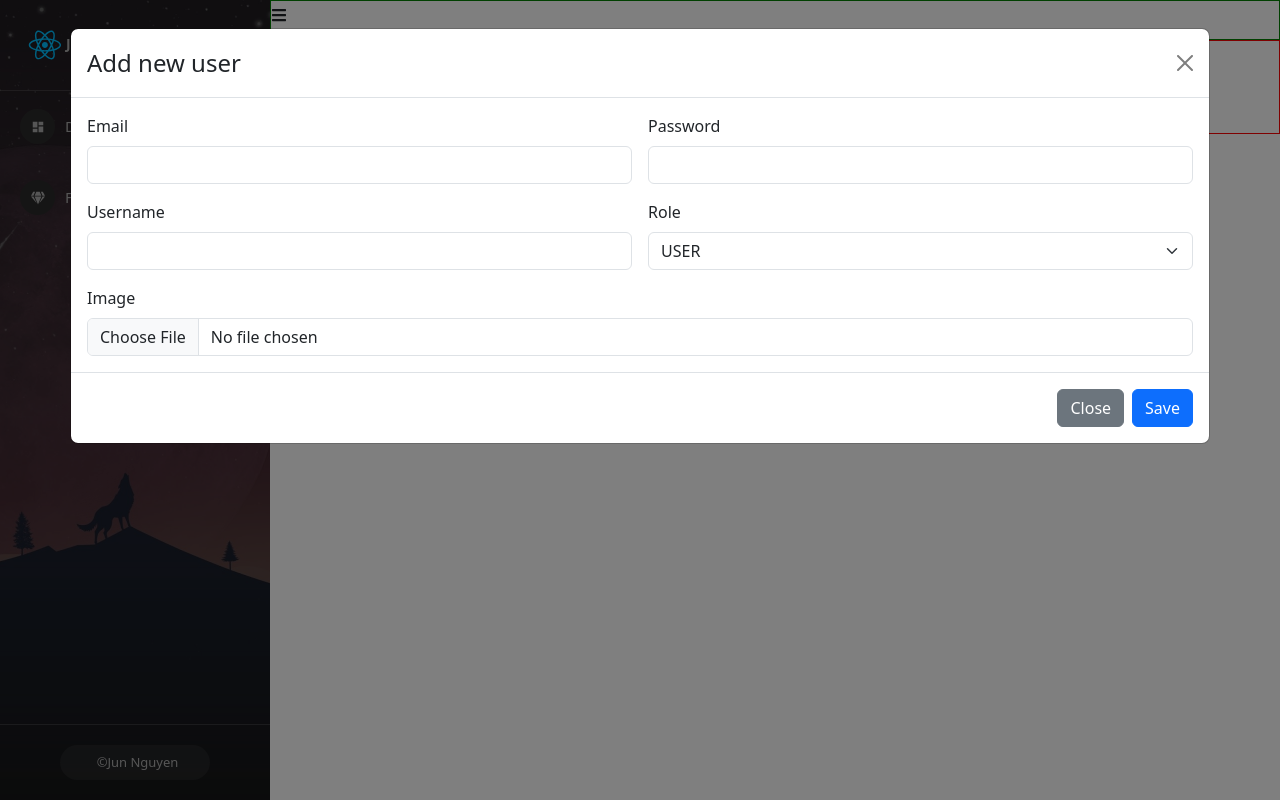
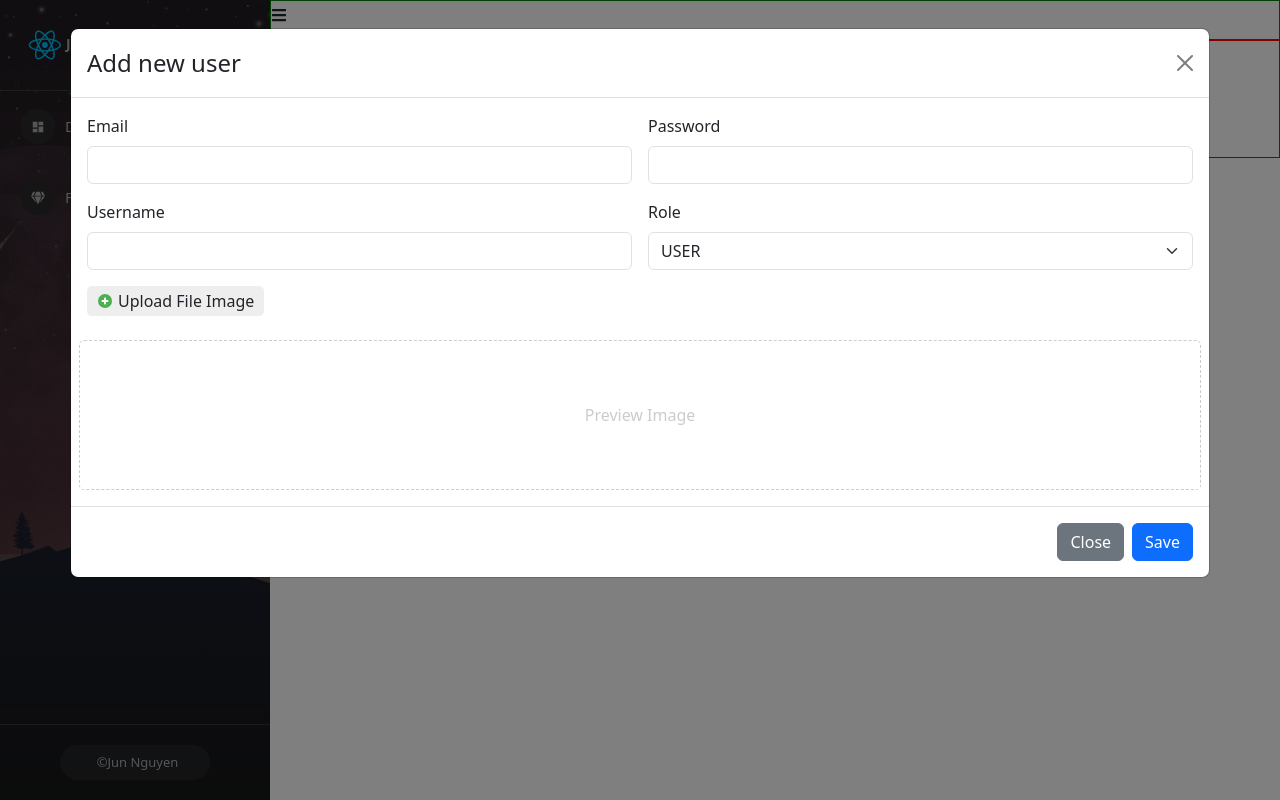
Before and after one commit to tantrung0204/start-react-hook, a React (Create React App) app: page /admins/manage-users in a window 1280 px wide. Both pictures are taken after a click on the button "Launch demo modal". Built offline with nearby package versions, Linux system fonts and the light colour scheme.

Commit message:
state modal add user

```diff
--- a/src/components/Admin/Content/ManageUser.js
+++ b/src/components/Admin/Content/ManageUser.js
@@ -1,19 +1,21 @@
 import ModalCreateUser from "./ModalCreateUser";
+import './ManageUser.scss'
 
 const ManageUser = (props) => {
     return (
-        <div classNameName="manage-user-container">
-            <div classNameName="title">
+        <div className="manage-user-container">
+            <div className="title">
                 Manage Users
             </div>
-            <div classNameName="users-content">
+            <div className="users-content">
                 <div >
                     <button>Add new user</button>
                 </div>
                 <div>
                     table users
-                    <ModalCreateUser />
+
                 </div>
+                <ModalCreateUser />
             </div>
         </div>
     );
--- /dev/null
+++ b/src/components/Admin/Content/ManageUser.scss
@@ -0,0 +1,42 @@
+.manage-user-container {
+    .users-content {
+        .img-preview {
+            border: 1px solid red;
+        }
+    }
+}
+
+.modal-add-user {
+    .img-preview {
+        border: 1px dashed #ccc;
+        border-radius: 5px;
+        height: 150px;
+        display: flex;
+        justify-content: center;
+        align-items: center;
+        color: #ccc;
+
+        img {
+            max-width: 100%;
+            max-height: 100%;
+        }
+    }
+
+    .label-upload {
+        display: flex;
+        align-items: center;
+        justify-content: center;
+        gap: 5px;
+        width: fit-content;
+        border: 1px solid red;
+        padding: 3px 10px;
+        border-radius: 5px;
+        background-color: #eeeeee;
+        border: none;
+        cursor: pointer;
+
+        &:hover {
+            background-color: #dcdcdc;
+        }
+    }
+}
--- a/src/components/Admin/Content/ModalCreateUser.js
+++ b/src/components/Admin/Content/ModalCreateUser.js
@@ -1,12 +1,25 @@
 import { useState } from 'react';
 import Button from 'react-bootstrap/Button';
 import Modal from 'react-bootstrap/Modal';
+import { FcPlus } from "react-icons/fc";
 
 const ModalCreateUser = () => {
     const [show, setShow] = useState(false);
+    const [email, setEmail] = useState("");
+    const [password, setPassword] = useState("");
+    const [username, setUsername] = useState("");
+    const [role, setRole] = useState("USER");
+    const [image, setImage] = useState("");
+    const [previewImage, setPreviewImage] = useState("");
 
     const handleClose = () => setShow(false);
     const handleShow = () => setShow(true);
+    const handleUploadImage = (event) => {
+        if (event.target && event.target.files && event.target.files[0]) {
+            setPreviewImage(URL.createObjectURL(event.target.files[0]))
+            setImage(event.target.files[0])
+        }
+    }
 
     return (
         <>
@@ -18,6 +31,7 @@
                 onHide={handleClose}
                 size="xl"
                 backdrop="static"
+                className='modal-add-user'
             >
                 <Modal.Header closeButton>
                     <Modal.Title>Add new user</Modal.Title>
@@ -26,26 +40,58 @@
                     <form className="row g-3">
                         <div className="col-md-6">
                             <label className="form-label">Email</label>
-                            <input type="email" className="form-control" />
+                            <input
+                                type="email"
+                                className="form-control"
+                                value={email}
+                                onChange={(event) => setEmail(event.target.value)} />
                         </div>
                         <div className="col-md-6">
                             <label className="form-label">Password</label>
-                            <input type="password" className="form-control" />
+                            <input
+                                type="password"
+                                className="form-control"
+                                value={password}
+                                onChange={(event) => setPassword(event.target.value)} />
                         </div>
                         <div className="col-md-6">
                             <label className="form-label">Username</label>
-                            <input type="text" className="form-control" />
+                            <input type="text"
+                                className="form-control"
+                                value={username}
+                                onChange={(event) => setUsername(event.target.value)} />
                         </div>
                         <div className="col-md-6">
                             <label className="form-label">Role</label>
-                            <select className="form-select">
-                                <option selected value="USER">USER</option>
+                            <select className="form-select"
+                                onChange={(event) => setRole(event.target.value)}
+                            >
+                                <option value="USER">USER</option>
                                 <option value="ADMIN">ADMIN</option>
                             </select>
                         </div>
+
                         <div className="col-md-12">
-                            <label className="form-label">Image</label>
-                            <input type="file" className="form-control" />
+
+                            <label className="form-label label-upload" htmlFor='labelUpload'>
+                                <FcPlus />
+                                Upload File Image
+                            </label>
+                            <input type="file"
+                                className="form-control"
+                                id='labelUpload'
+                                hidden
+                                onChange={(event) => handleUploadImage(event)} />
+                        </div>
+
+                        <div className='col-md-12 img-preview'>
+                            {previewImage ?
+                                <img src={previewImage} />
+                                :
+                                <span>Preview Image</span>
+                            }
+
+
                         </div>
                     </form>
                 </Modal.Body>
```
